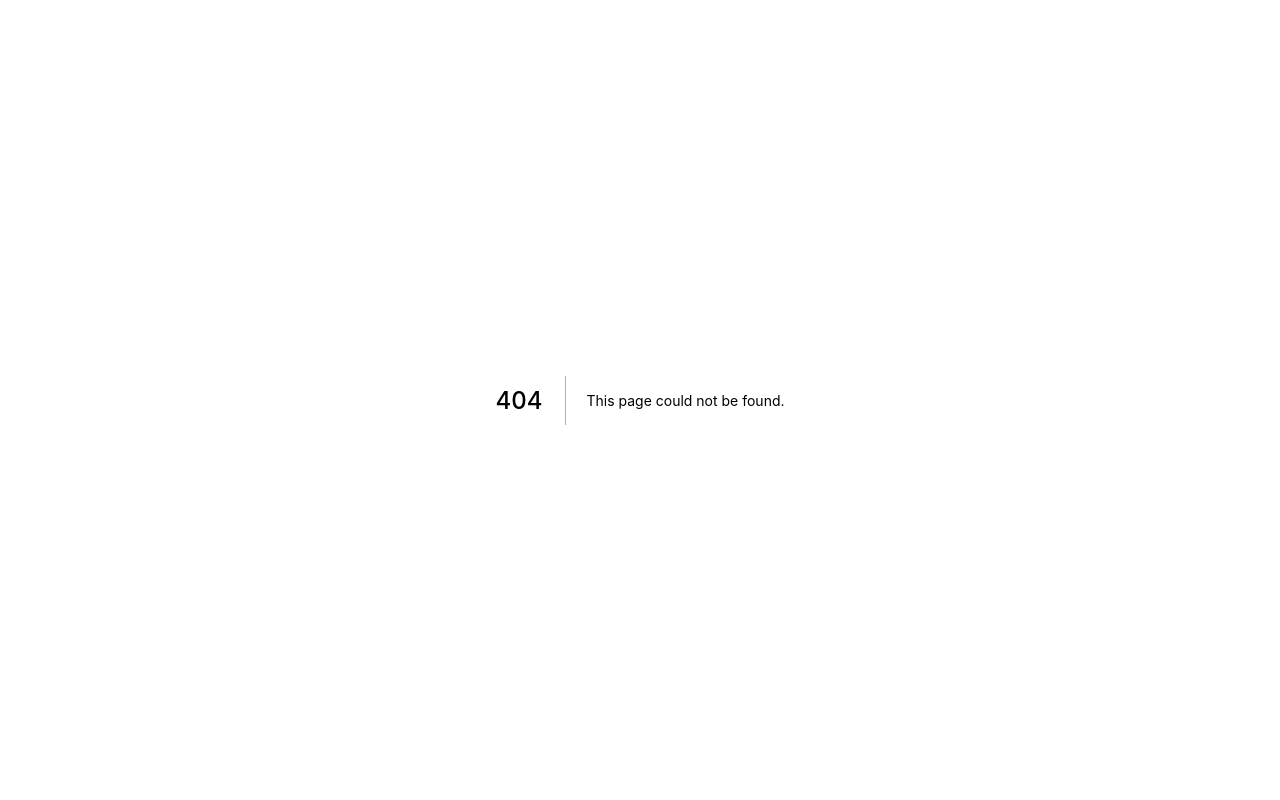
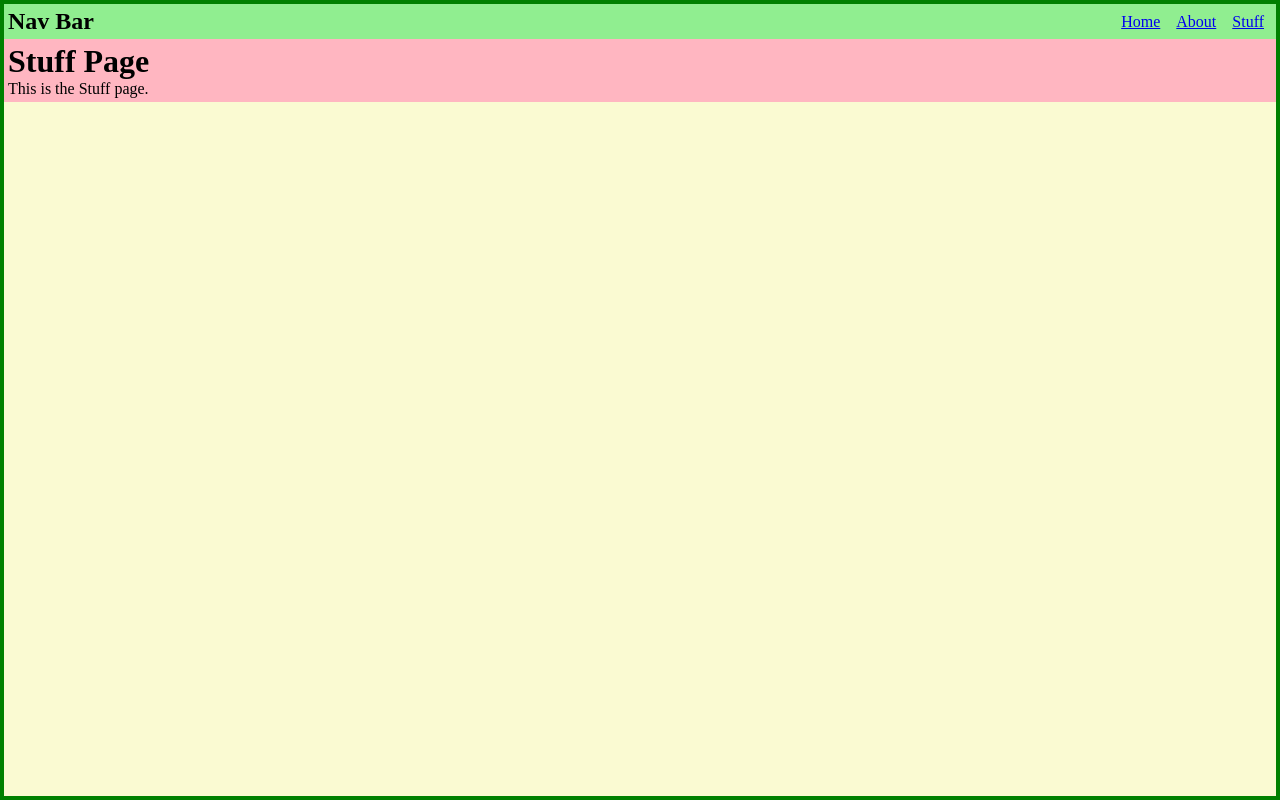
Before and after one commit to franco-ortega/demo-next-00-playground, a Next.js app: page /stuff in a window 1280 px wide. Before the commit this address had no page. Built offline with nearby package versions, Linux system fonts and the light colour scheme; no server answers.

Commit message:
add Stuff component, page, and route

```diff
--- a/components/nav/Nav.js
+++ b/components/nav/Nav.js
@@ -16,6 +16,11 @@ const Nav = () => {
             <a>About</a>
           </Link>
         </li>
+        <li>
+          <Link href='/stuff'>
+            <a>Stuff</a>
+          </Link>
+        </li>
       </ul>
     </nav>
   );
--- /dev/null
+++ b/components/stuff/Stuff.js
@@ -0,0 +1,25 @@
+import { useEffect, useState } from 'react';
+import Layout from '../layout/Layout';
+import styles from './Stuff.module.css';
+
+const Stuff = () => {
+  const [data, setData] = useState([]);
+  console.log({ data });
+
+  useEffect(() => {
+    fetch(`${process.env.NEXT_PUBLIC_BASE_URL}/api/stuff`)
+    .then(res => res.json())
+    .then(res => setData(res))
+  }, []);
+
+  return (
+    <Layout>
+      <div className={styles.Stuff}>
+        <h1>Stuff Page</h1>
+        <p>{data.content}</p>
+      </div>
+    </Layout>
+  );
+};
+
+export default Stuff;
--- /dev/null
+++ b/components/stuff/Stuff.module.css
@@ -0,0 +1,5 @@
+.Stuff {
+  background-color: lightpink;
+
+  padding: var(--general-padding);
+}
--- /dev/null
+++ b/pages/api/stuff.js
@@ -0,0 +1,5 @@
+export default function handler (req, res) {
+  res.status(200).json({
+    content: 'This is the Stuff page.'
+  });
+};
--- /dev/null
+++ b/pages/stuff.js
@@ -0,0 +1,9 @@
+import Stuff from '../components/stuff/Stuff';
+
+const stuff = () => {
+  return (
+    <Stuff />
+  );
+};
+
+export default stuff;
```
Also changed, not shown: styles/Home.module.css (deleted, +0 -116 lines).
